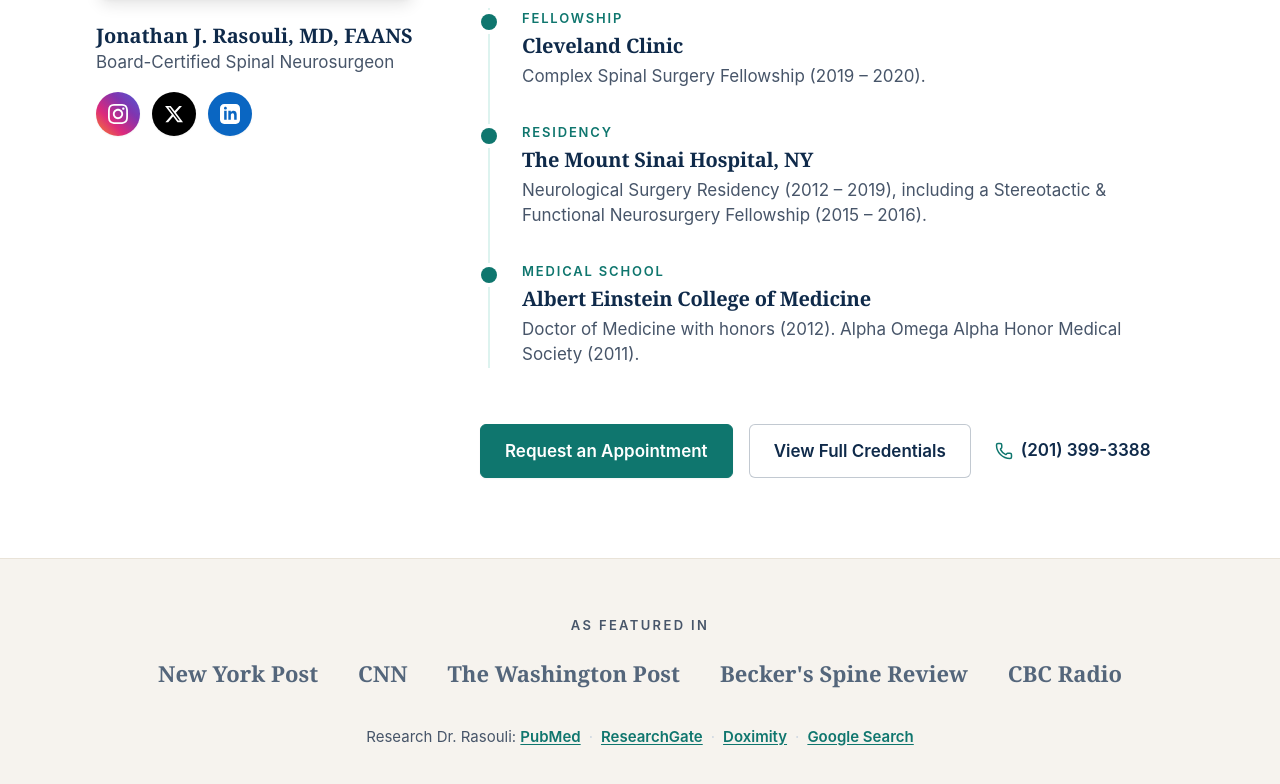
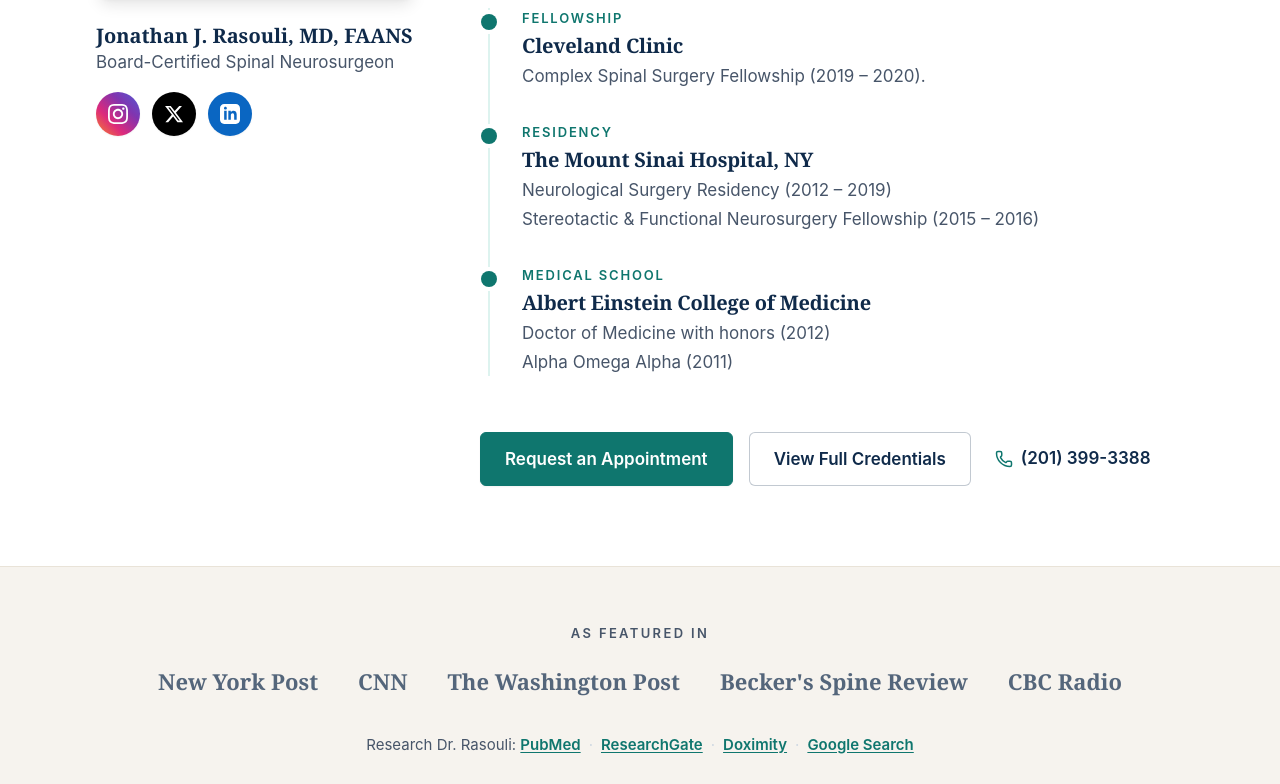
Before and after one commit to jrasouli/Dr-Rasouli-Website-, a React (Vite) app: page /about in a window 1280 px wide. Shown: the part 836-1620 px from the top of the page. Built offline with nearby package versions, Linux system fonts and the light colour scheme; a web font is replaced by a local one.

Commit message:
About: split residency/fellowship and MD/AOA onto separate lines

```diff
--- a/pages/About.tsx
+++ b/pages/About.tsx
@@ -15,12 +15,12 @@
   {
     title: 'Residency',
     inst: 'The Mount Sinai Hospital, NY',
-    desc: 'Neurological Surgery Residency (2012 – 2019), including a Stereotactic & Functional Neurosurgery Fellowship (2015 – 2016).',
+    desc: ['Neurological Surgery Residency (2012 – 2019)', 'Stereotactic & Functional Neurosurgery Fellowship (2015 – 2016)'],
   },
   {
     title: 'Medical School',
     inst: 'Albert Einstein College of Medicine',
-    desc: 'Doctor of Medicine with honors (2012). Alpha Omega Alpha Honor Medical Society (2011).',
+    desc: ['Doctor of Medicine with honors (2012)', 'Alpha Omega Alpha (2011)'],
   },
 ];
 
@@ -86,7 +86,9 @@
                     <span className="absolute -left-[41px] top-1.5 bg-teal-700 w-4 h-4 rounded-full ring-4 ring-white" aria-hidden="true"></span>
                     <p className="text-xs font-semibold uppercase tracking-[0.14em] text-teal-700">{item.title}</p>
                     <h3 className="text-xl font-semibold text-navy-800 mt-1">{item.inst}</h3>
-                    <p className="text-slate-600 mt-1">{item.desc}</p>
+                    {(Array.isArray(item.desc) ? item.desc : [item.desc]).map((line) => (
+                      <p key={line} className="text-slate-600 mt-1">{line}</p>
+                    ))}
                   </li>
                 ))}
               </ol>
```
